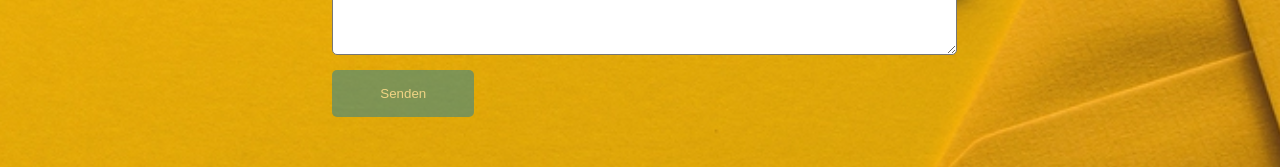
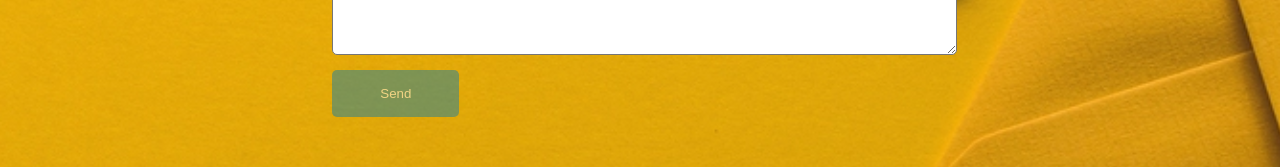
Before and after one commit to benjaminmilcic/auf-zu-neuen-welten.de, an Angular app: page / in a window 1280 px wide. Shown: the part 4716-4883 px from the top of the page. Built offline with nearby package versions, Linux system fonts and the light colour scheme.

Commit message:
Send Button change while sending

```diff
--- a/src/app/contact/contact.component.html
+++ b/src/app/contact/contact.component.html
@@ -27,7 +27,7 @@
         <textarea name="message" id="message" cols="30" rows="10" ngModel required></textarea>
       </div>
       <div class="send-button">
-        <button [disabled]="!form.valid" type="submit">Senden</button>
+        <button [disabled]="!form.valid || isSending" type="submit">{{sendButtonText}}</button>
       </div>
     </form>
     <div class="contact-wrapper">
--- a/src/app/contact/contact.component.ts
+++ b/src/app/contact/contact.component.ts
@@ -9,20 +9,27 @@ import { HttpClient } from '@angular/common/http';
   styleUrls: ['./contact.component.css'],
 })
 export class ContactComponent {
+  isSending = false;
+  sendButtonText = 'Send';
   constructor(private toastr: ToastrService, private http: HttpClient) {}
 
   onSubmit(messageForm: NgForm) {
-    console.log(messageForm.value);
+    this.isSending = true;
+    this.sendButtonText = 'Sending...';
     this.http
       .post('https://nest-form2mail.adaptable.app/', messageForm.value)
       .subscribe(
         () => {
+          this.isSending = false;
+          this.sendButtonText = 'Send';
           messageForm.reset();
           this.toastr.success('Your message was sent!', 'All right!', {
             positionClass: 'toast-bottom-center',
           });
         },
         (error: Error) => {
+          this.isSending = false;
+          this.sendButtonText = 'Send';
           this.toastr.error(
             error.message,
             'An error has occurred, message was not sent!',
```
